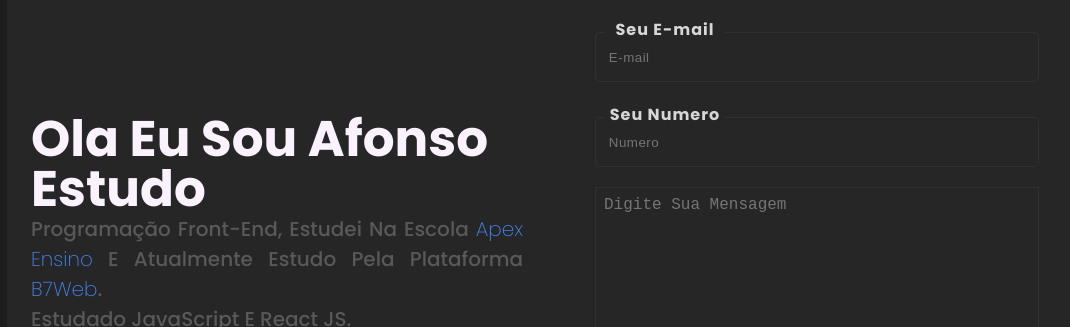
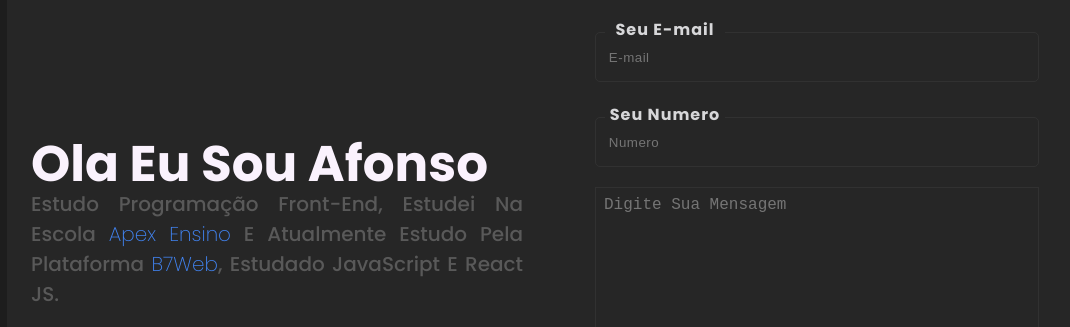
Before and after one commit to FonssoGit/PORTIFOLIO, a plain HTML site: page index.html in a window 1280 px wide. Shown: the part 951-1278 px from the top of the page, without its empty margins (193-1263 px from the left). Drawn offline with nearby package versions, Linux system fonts and the light colour scheme.

Commit message:
Atualizando

```diff
--- a/index.html
+++ b/index.html
@@ -153,9 +153,9 @@
                 <div class="section_sobre_mim">
                     <div class="container_sobre_mim">
                         <div class="titulo_principal">
-                            <h1>Ola eu sou Afonso estudo</h1>
-                            <h2>programação Front-End, estudei na escola <a href="https://apexensino.com.br/" target="_blank">Apex ensino</a>
-                            e atualmente estudo pela plataforma <a href="https://b7web.com.br/">B7Web</a>.<br>Estudado JavaScript e React JS.
+                            <h1>Ola eu sou Afonso</h1>
+                            <h2>Estudo programação Front-End, estudei na escola <a href="https://apexensino.com.br/" target="_blank">Apex ensino</a>
+                            e atualmente estudo pela plataforma <a href="https://b7web.com.br/">B7Web</a>, Estudado JavaScript e React JS.
                             </h2>
                         </div>
                         <div class="redes_sociais">
```
Also changed, not shown: 1 other file.
